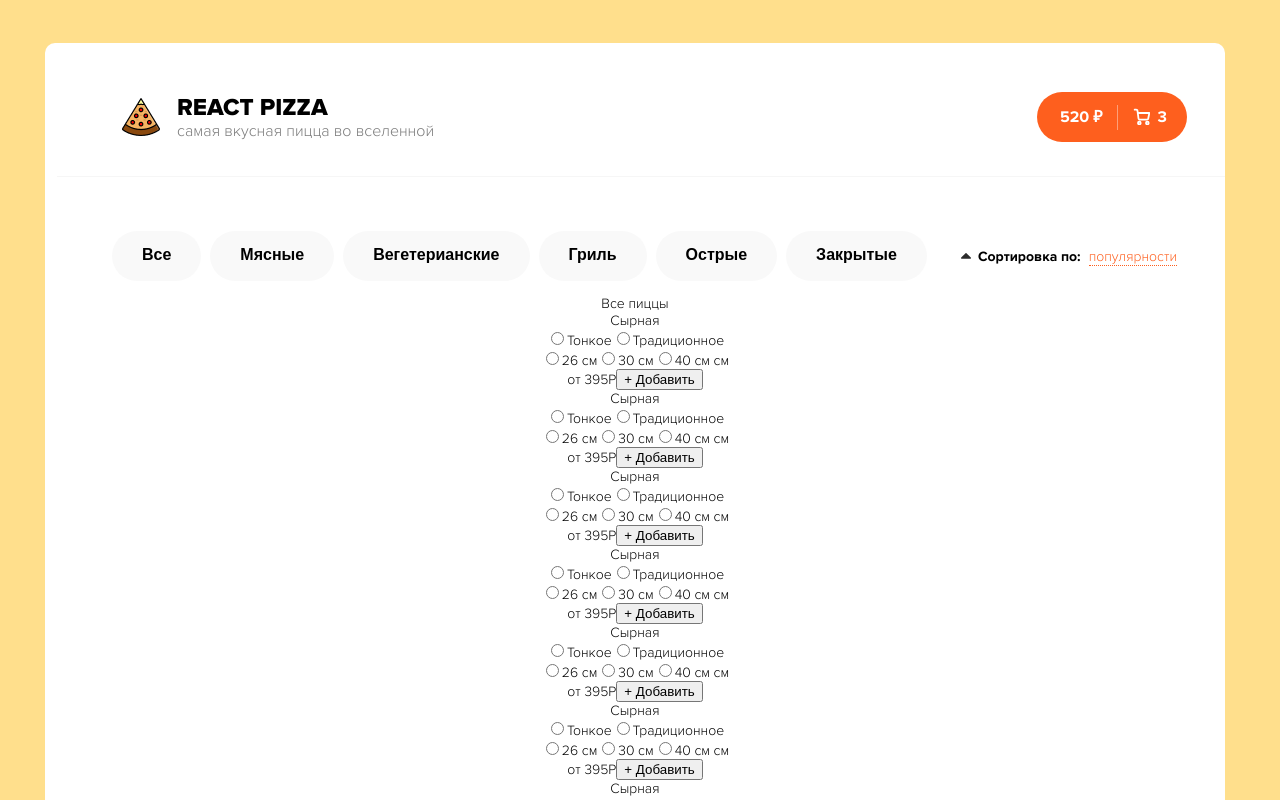
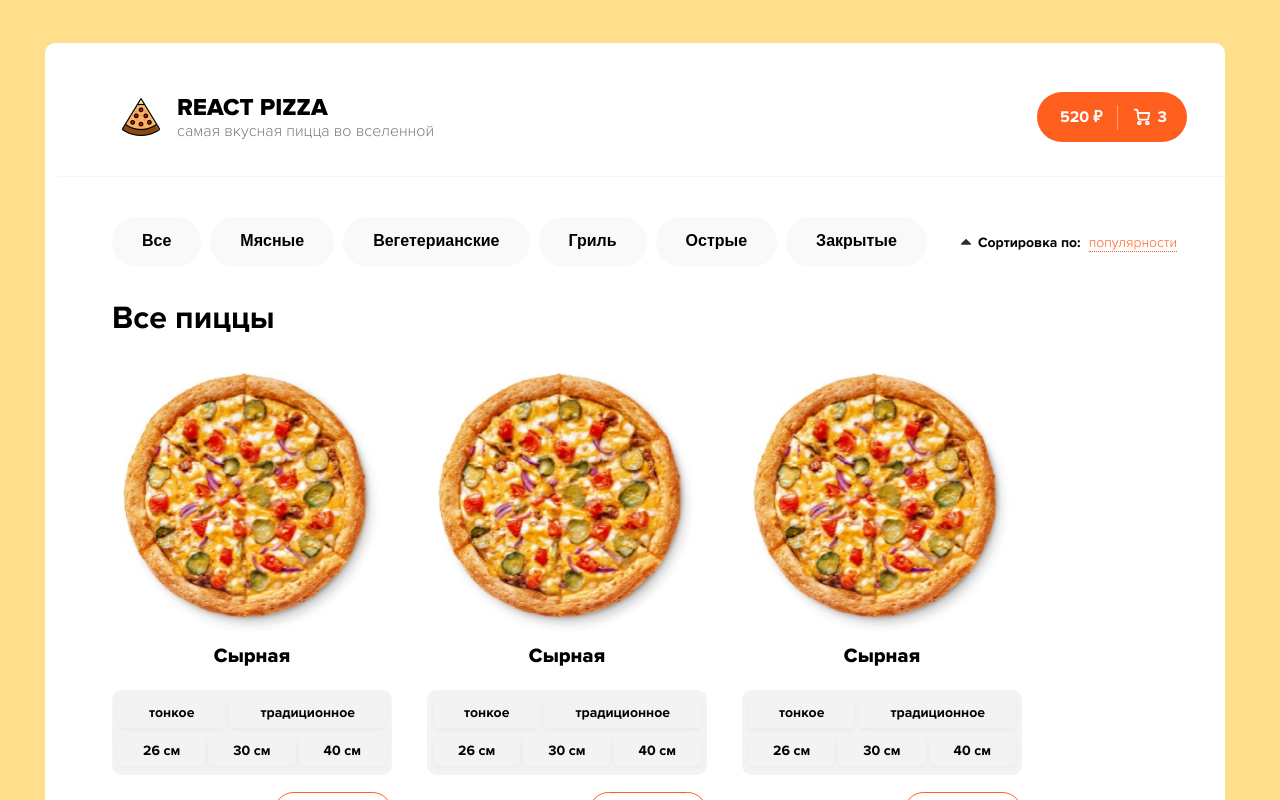
Before and after one commit to Sensa77/React-pizza, a React (Create React App) app: page / in a window 1280 px wide. Shown: the top 800 px of the page. Built offline with nearby package versions, Linux system fonts and the light colour scheme.

Commit message:
Стилизовала главную страницу

```diff
--- a/src/components/basket-button/basket-button.scss
+++ b/src/components/basket-button/basket-button.scss
@@ -45,3 +45,18 @@ background-image: url(../../img/cart.svg);
 right: 0;
 margin-right: 17px;
 }
+
+.button:hover,
+.button:focus {
+  background-color: #fff;
+  border: 1px solid #FE5F1E;
+  color: #FE5F1E;
+}
+
+.button:hover::after {
+background-color: #FE5F1E;
+}
+
+.button:hover .button__amount::before {
+  background-image: url(../../img/cart-hover.svg);
+}
--- /dev/null
+++ b/src/components/card-filter/card-filter.scss
@@ -0,0 +1,47 @@
+.filter-container {
+  width: 280px;
+  height: 85px;
+  background-color: #F3F3F3;
+  border-radius: 10px;
+  padding-left: 6px;
+  padding-right: 6px;
+  padding-top: 7px;
+  padding-bottom: 7px;
+  margin-bottom: 17px;
+}
+
+.filter-thickness {
+  display: flex;
+  justify-content: space-between;
+  margin-bottom: 7px;
+}
+
+.filter-thickness__label,
+.filter-diameter__label{
+  padding: 7px 31px;
+  border-radius: 5px;
+  box-shadow: 0px 2px 4px 0px #0000000A;
+  cursor: pointer;
+  font-weight: bold;
+}
+
+.filter-thickness__label:hover,
+.filter-diameter__label:hover,
+.filter-thickness__label:focus,
+.filter-diameter__label:focus {
+background-color: #fff;
+}
+
+.filter-diameter {
+  display: flex;
+  justify-content: space-between;
+}
+
+.filter-diameter__label {
+  padding: 7px 25px;
+}
+
+input[type="radio"]:checked + .filter-thickness__label,
+input[type="radio"]:checked + .filter-diameter__label {
+  background-color: #fff;
+}
--- /dev/null
+++ b/src/components/card-filter/card.filter.jsx
@@ -0,0 +1,65 @@
+import React from "react";
+import "./card-filter.scss";
+
+const CardFilter = () => {
+  return (
+    <div className="filter-container">
+      <form className="filter-thickness">
+        <input
+          type="radio"
+          className="filter-thickness__input visually-hidden"
+          name="thickness"
+          value="thin"
+          id="thin"
+        />
+        <label className="filter-thickness__label" htmlFor="thin">
+          тонкое
+        </label>
+        <input
+          type="radio"
+          className="filter-thickness__input visually-hidden"
+          value="traditional"
+          name="thickness"
+          id="traditional"
+        />
+        <label className="filter-thickness__label" htmlFor="traditional">
+          традиционное
+        </label>
+      </form>
+      <form className="filter-diameter">
+        <input
+          type="radio"
+          className="filter-diameter__input visually-hidden"
+          name="diameter"
+          value="26"
+          id="26"
+        />
+        <label className="filter-diameter__label" htmlFor="26">
+          26 см
+        </label>
+        <input
+          type="radio"
+          className="filter-diameter__input visually-hidden"
+          name="diameter"
+          value="30"
+          id="30"
+        />
+        <label className="filter-diameter__label" htmlFor="30">
+          30 см
+        </label>
+        <input
+          type="radio"
+          className="filter-diameter__input visually-hidden"
+          name="diameter"
+          value="40"
+          id="40"
+        />
+        <label className="filter-diameter__label" htmlFor="40">
+          40 см
+        </label>
+      </form>
+    </div>
+  );
+};
+
+export default CardFilter;
--- a/src/components/card/card.jsx
+++ b/src/components/card/card.jsx
@@ -1,66 +1,24 @@
 import React from "react";
+import CardFilter from "../card-filter/card.filter";
 import "./card.scss";
+import pizza from "./pizza.png";
 
 const Card = () => {
   return (
     <div className="card">
-      <img className="card__img" />
+      <img
+        className="card__img"
+        src={pizza}
+        width="259px"
+        height="260px"
+        alt="Фото пиццы"
+      />
       <span className="card__name">Сырная</span>
-      <div className="filter-container">
-        <form className="fiter-thickness">
-          <label className="fiter-thickness__label">
-            <input
-              type="radio"
-              className="fiter-thickness__input"
-              name="thickness"
-              value="thin"
-            />
-            Тонкое
-          </label>
-          <label className="fiter-thickness__label">
-            <input
-              type="radio"
-              className="fiter-thickness__input"
-              value="traditional"
-              name="thickness"
-            />
-            Традиционное
-          </label>
-        </form>
-        <form className="fiter-diameter">
-          <label className="fiter-diameter__label">
-            <input
-              type="radio"
-              className="fiter-diameter__input"
-              name="diameter"
-              value="26"
-            />
-            26 см
-          </label>
-          <label className="fiter-diameter__label">
-            <input
-              type="radio"
-              className="fiter-diameter__input"
-              name="diameter"
-              value="30"
-            />
-            30 см
-          </label>
-          <label className="fiter-diameter__label">
-            <input
-              type="radio"
-              className="fiter-diameter__input"
-              name="diameter"
-              value="40"
-            />
-            40 см см
-          </label>
-        </form>
-      </div>
+      <CardFilter />
       <div className="card-footer">
-        <span className="card-footer__price">от 395Р</span>
+        <span className="card-footer__price">от 395 ₽</span>
         <button type="button" className="card-footer__button">
-          <span className="card-footer__button-text">+ Добавить</span>
+          + Добавить
         </button>
       </div>
     </div>
--- a/src/components/card/card.scss
+++ b/src/components/card/card.scss
@@ -0,0 +1,49 @@
+.card {
+  display: flex;
+  flex-direction: column;
+  align-items: center;
+  margin-right: 35px;
+  margin-bottom: 65px;
+}
+
+.card__img {
+  width: 259px;
+  height: 260px;
+  margin-bottom: 11px;
+}
+
+.card__name {
+  font-size: 20px;
+  line-height: 24px;
+  font-weight: 800;
+  margin-bottom: 22px;
+}
+
+.card-footer {
+  display: flex;
+  justify-content: space-between;
+  width: 280px;
+  align-items: center;
+}
+
+.card-footer__price {
+  font-size: 22px;
+  line-height: 27px;
+  font-weight: bold;
+}
+
+.card-footer__button {
+  padding: 11px 20px;
+  border: 1px solid #FE5F1E;
+  background-color: #fff;
+  border-radius: 30px;
+  color: #FE5F1E;
+  font-weight: bold;
+}
+
+
+.card-footer__button:hover,
+.card-footer__button:focus {
+  background-color: #FE5F1E;
+  color: #fff;
+}
--- a/src/components/cards/cards.jsx
+++ b/src/components/cards/cards.jsx
@@ -6,6 +6,7 @@ const Cards = () => {
   return (
     <div className="cards">
       <span className="cards__title">Все пиццы</span>
+      <div className="cards__list">
         <Card />
         <Card />
         <Card />
@@ -15,6 +16,7 @@ const Cards = () => {
         <Card />
         <Card />
       </div>
+    </div>
   );
 };
 
--- a/src/components/cards/cards.scss
+++ b/src/components/cards/cards.scss
@@ -0,0 +1,19 @@
+.cards {
+  padding-left: 67px;
+  padding-right: 48px;
+}
+
+.cards__title {
+  display: block;
+  font-size: 32px;
+  line-height: 39px;
+  font-weight: bold;
+  text-align: start;
+  margin-bottom: 35px;
+}
+
+.cards__list {
+  display: flex;
+  flex-wrap: wrap;
+
+}
--- a/src/components/filter/filter.scss
+++ b/src/components/filter/filter.scss
@@ -2,6 +2,7 @@
   display: flex;
   list-style: none;
   padding: 0;
+  margin: 0;
 }
 
 .filter__item {
@@ -23,3 +24,10 @@
 .filter__item:not(last-child) {
   margin-right: 9px;
 }
+
+.filter__item:hover,
+.filter__item:focus,
+.filter__item:active {
+  background-color: #282828;
+  color: #fff;
+}
--- a/src/components/options/options.scss
+++ b/src/components/options/options.scss
@@ -4,4 +4,5 @@
   padding-top: 40px;
   padding-left: 67px;
   padding-right: 48px;
+  margin-bottom: 32px;
 }
```
Also changed, not shown: src/components/card/pizza.png (added), src/img/cart-hover.svg (added). Lines whose indentation alone changed are shown as unchanged.
